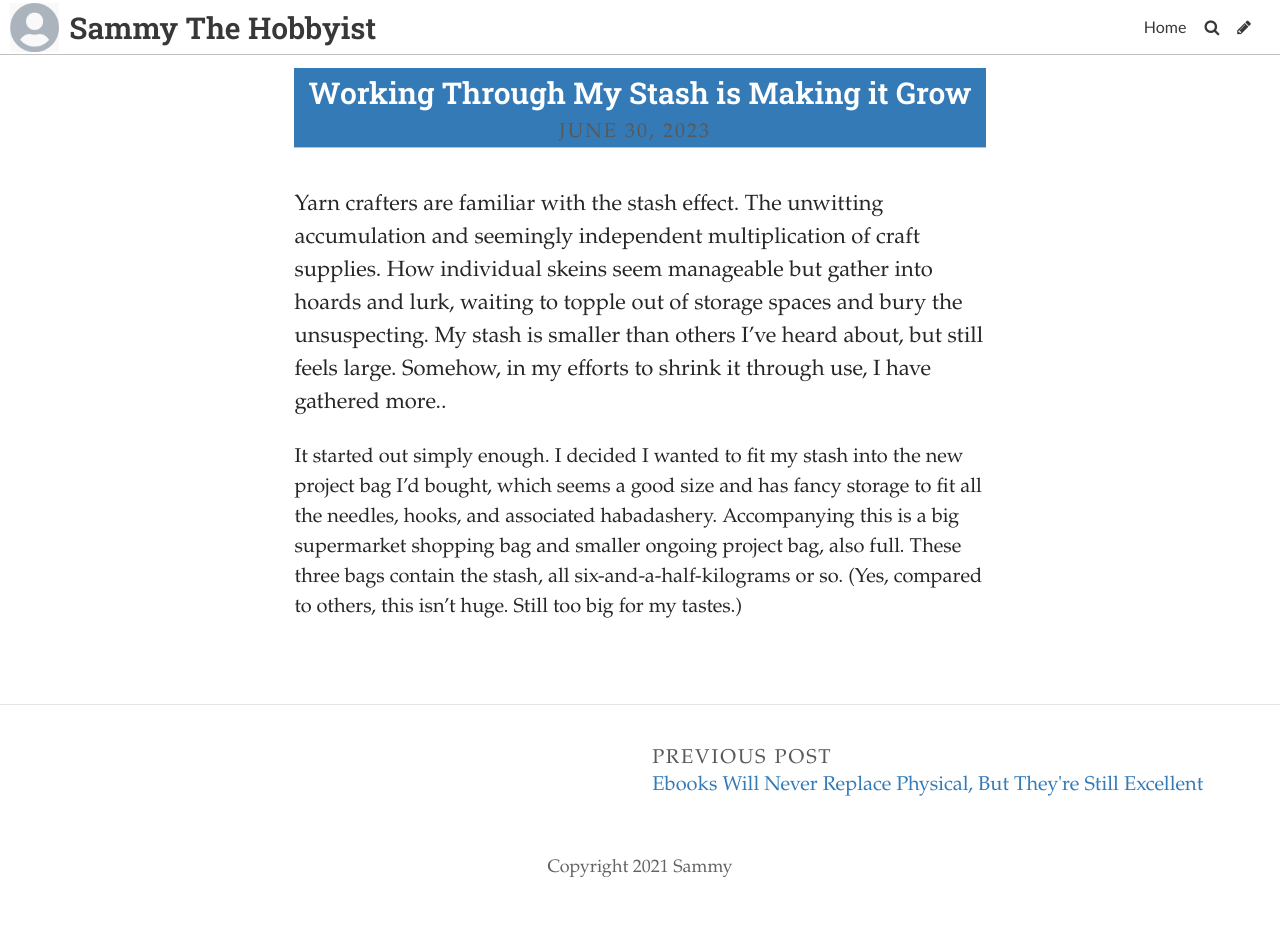
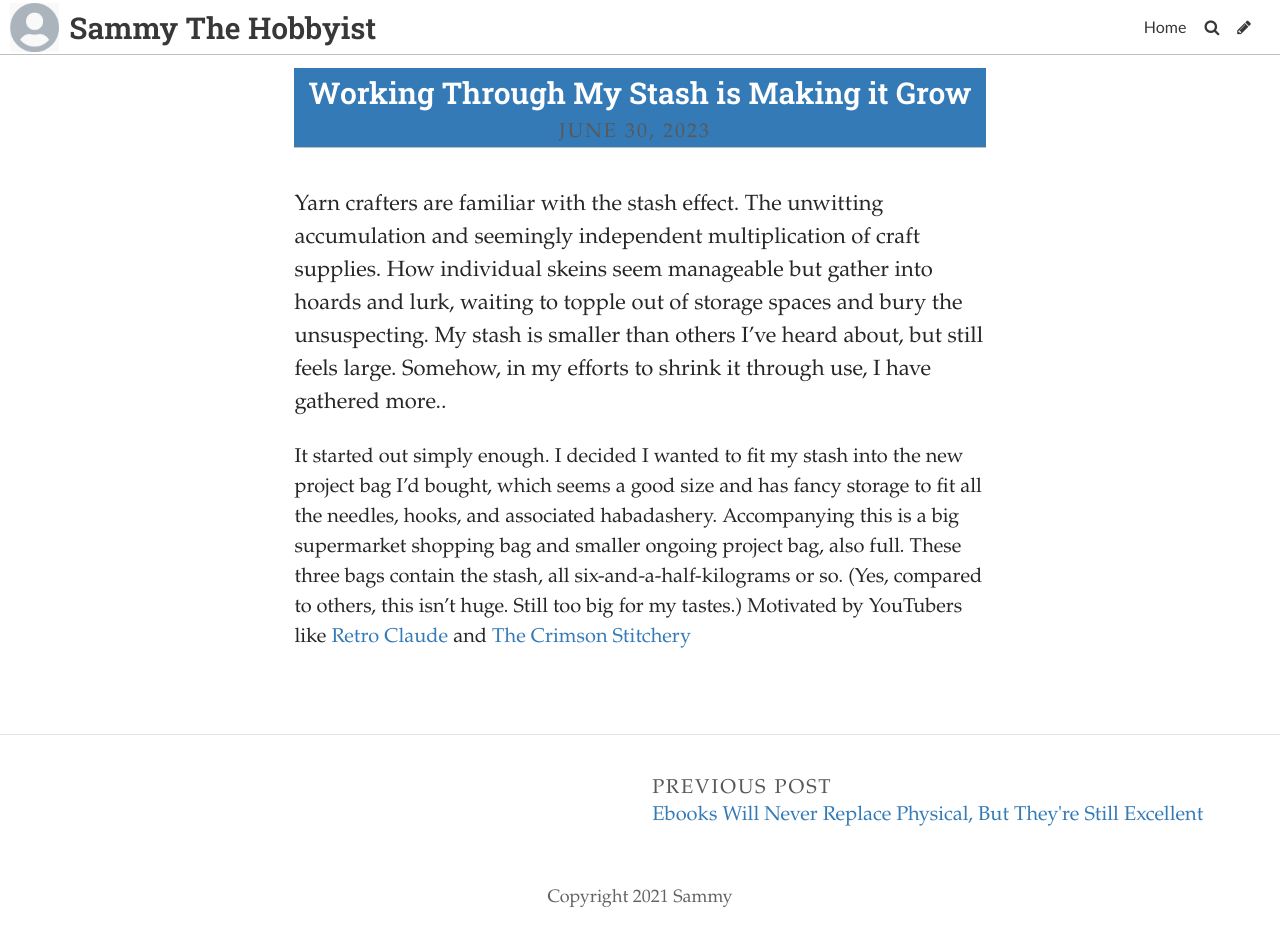
Before and after one commit to SammySpinsAYarn/Blog, a Jekyll site: the page built from _posts/2023-06-22-what-shall-i-write-about.md, in a window 1280 px wide. Built offline with Jekyll 4.4.1, drawn with Linux system fonts in a browser that asks for light colours; some web fonts are replaced; before the commit the page ends 913 px from its top, so only the background shows below that.

Commit message:
Update Post “2023-06-22-what-shall-i-write-about”

```diff
--- a/_posts/2023-06-22-what-shall-i-write-about.md
+++ b/_posts/2023-06-22-what-shall-i-write-about.md
@@ -7,4 +7,4 @@
 ---
 Yarn crafters are familiar with the stash effect. The unwitting accumulation and seemingly independent multiplication of craft supplies. How individual skeins seem manageable but gather into hoards and lurk, waiting to topple out of storage spaces and bury the unsuspecting. My stash is smaller than others I've heard about, but still feels large. Somehow, in my efforts to shrink it through use, I have gathered more..
 
-I﻿t started out simply enough. I decided I wanted to fit my stash into the new project bag I'd bought, which seems a good size and has fancy storage to fit all the needles, hooks, and associated habadashery. Accompanying this is a big supermarket shopping bag and smaller ongoing project bag, also full. These three bags contain the stash, all six-and-a-half-kilograms or so. (Yes, compared to others, this isn't huge. Still too big for my tastes.)
+I﻿t started out simply enough. I decided I wanted to fit my stash into the new project bag I'd bought, which seems a good size and has fancy storage to fit all the needles, hooks, and associated habadashery. Accompanying this is a big supermarket shopping bag and smaller ongoing project bag, also full. These three bags contain the stash, all six-and-a-half-kilograms or so. (Yes, compared to others, this isn't huge. Still too big for my tastes.) Motivated by YouTubers like [Retro Claude](https://www.youtube.com/playlist?list=PLIpjXi4a4nTRZe41dSvAlAxCW1lyEKaUo) and [The Crimson Stitchery](https://www.youtube.com/playlist?list=PL1VxpiMcBXBPGMdDoSi63QK5ZRTgISf-6)
```
